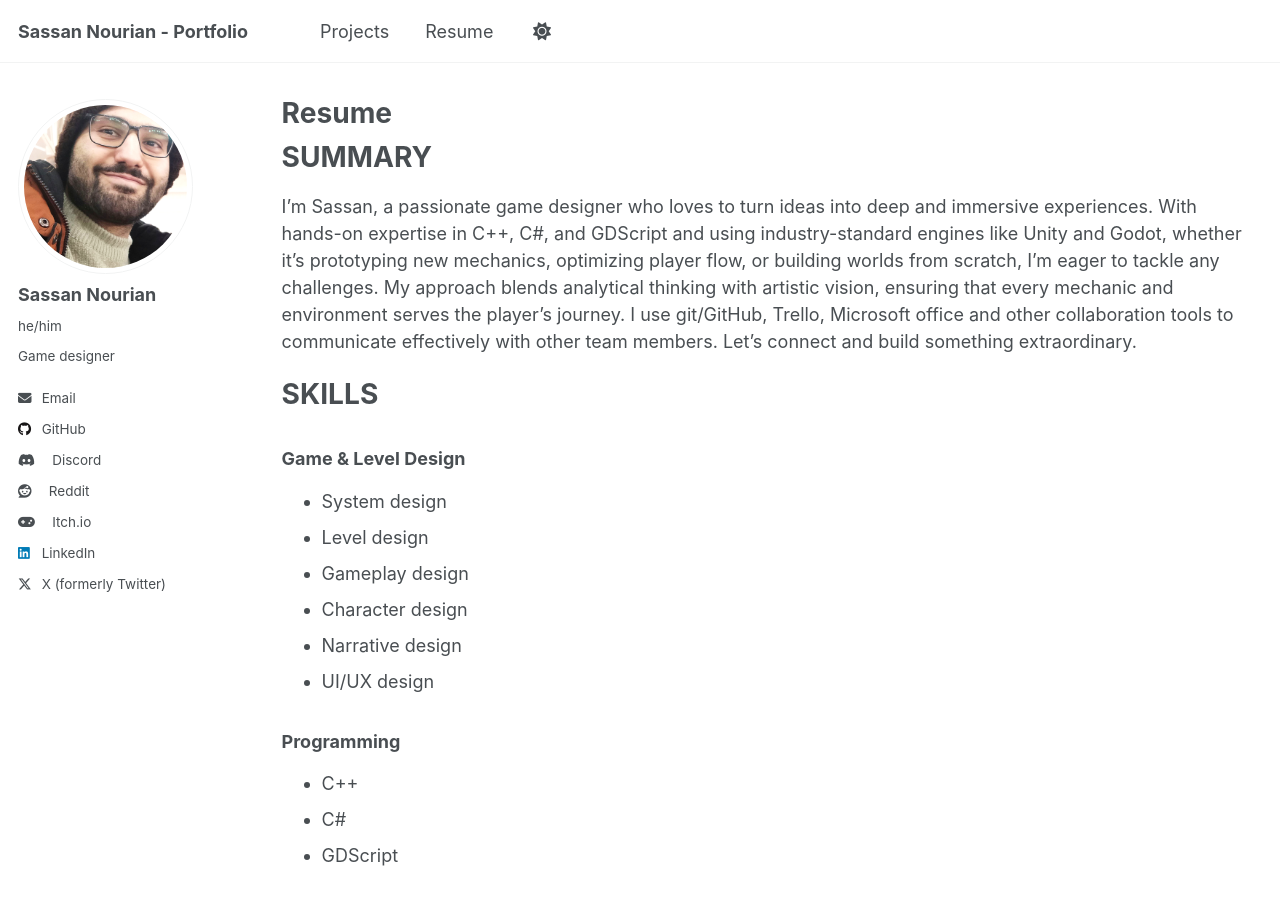
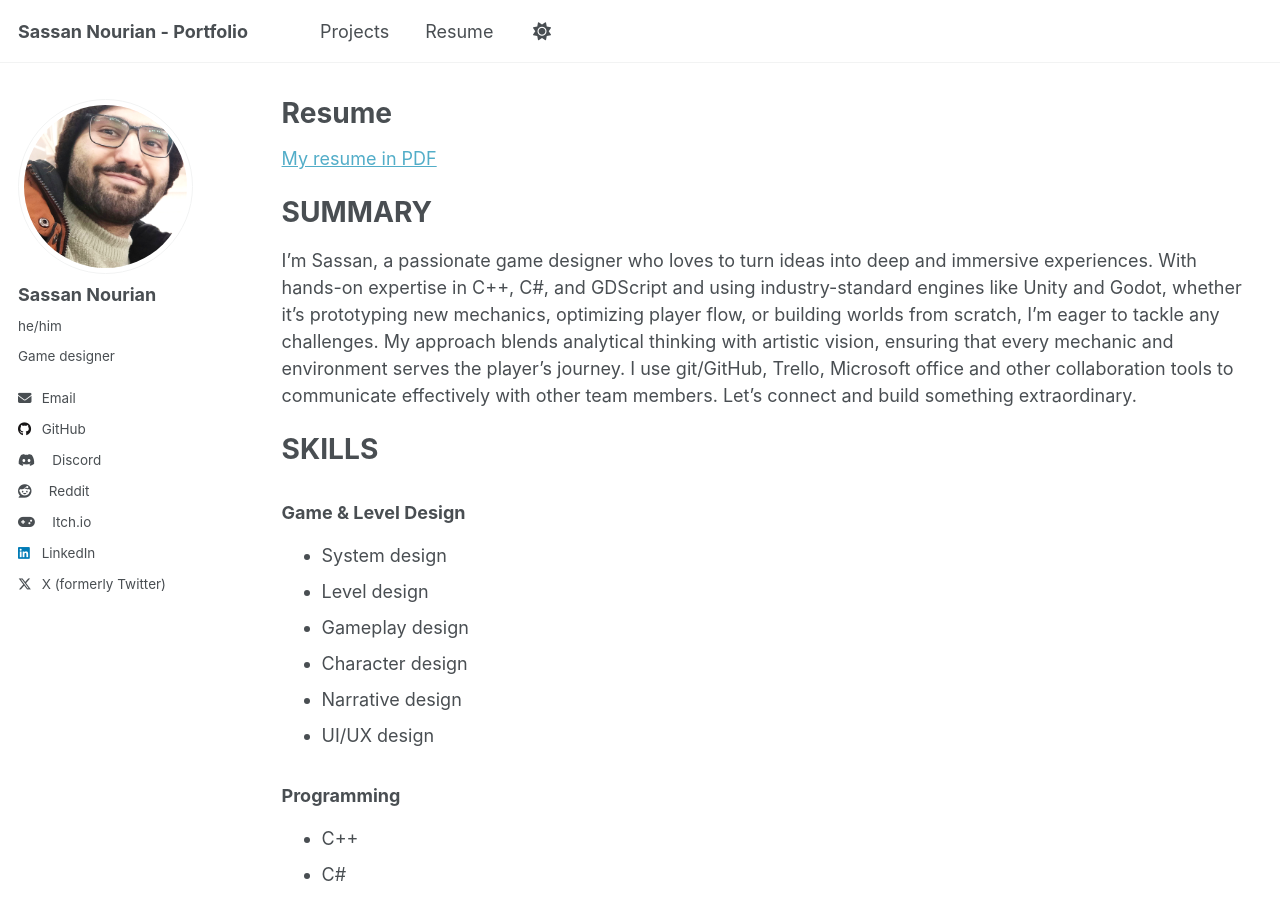
Before and after one commit to SassanTheDev/SassanTheDev.github.io, a Jekyll site: the page built from _pages/resume.md, in a window 1280 px wide and 900 px high. Built offline with Jekyll 4.4.1, drawn with Linux system fonts in a browser that asks for light colours; a script that is not in the unit is left out.

Commit message:
added resume pdf

```diff
--- a/_pages/resume.md
+++ b/_pages/resume.md
@@ -7,6 +7,7 @@ redirect_from:
   - /resume
 ---
 
+[My resume in PDF](/files/Sassan%20Nourian%20Resume.pdf)
 
 SUMMARY
 ======
```
